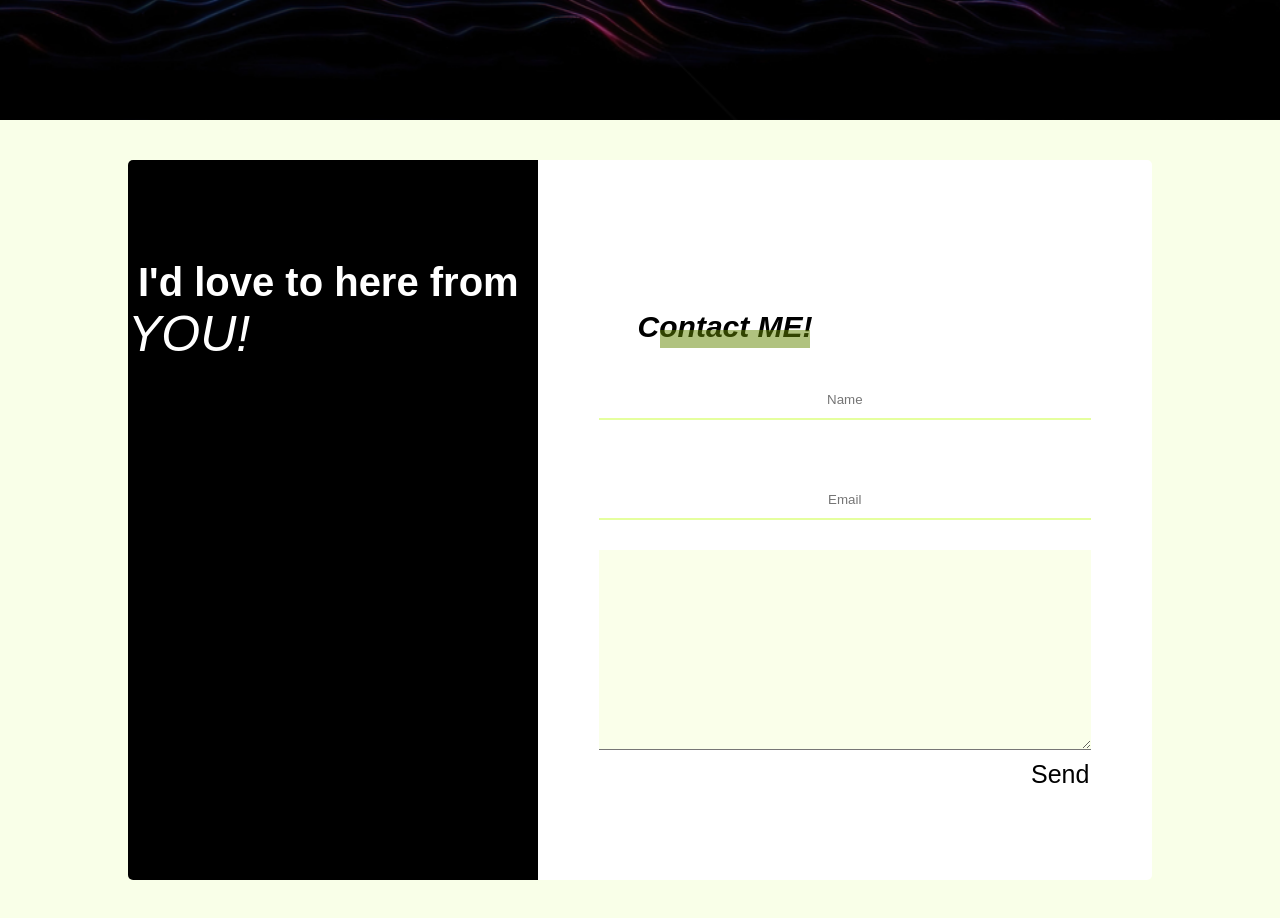
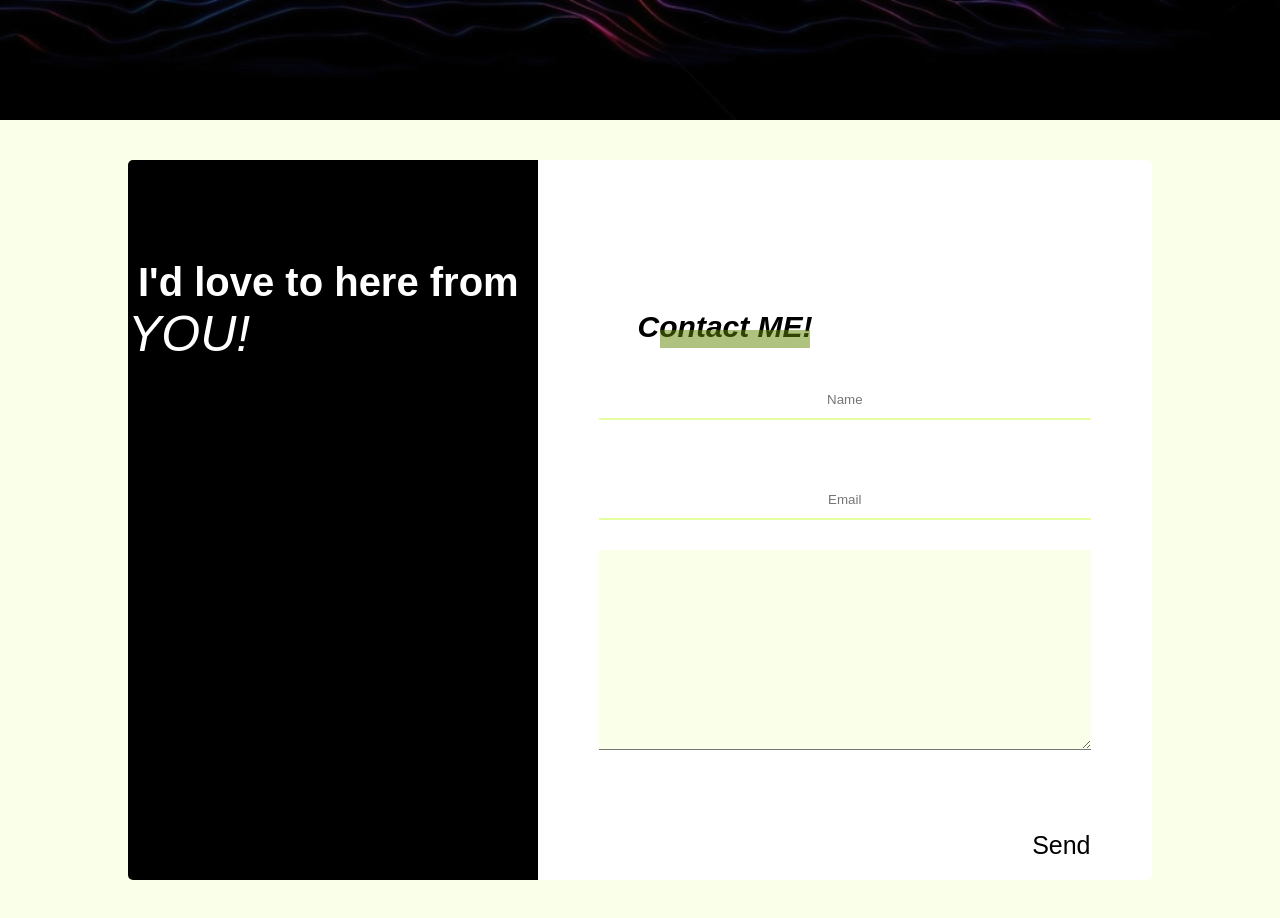
Before and after one commit to starboy011/portfolio, a React (Create React App) app in the folder frontend/portfolio/: page / in a window 1280 px wide. Shown: the part 3240-4158 px from the top of the page. Built offline with nearby package versions, Linux system fonts and the light colour scheme.

Commit message:
email integrated

```diff
--- a/frontend/portfolio/package.json
+++ b/frontend/portfolio/package.json
@@ -7,6 +7,7 @@
     "@testing-library/jest-dom": "^5.17.0",
     "@testing-library/react": "^13.4.0",
     "@testing-library/user-event": "^13.5.0",
+    "emailjs-com": "^3.2.0",
     "react": "^18.2.0",
     "react-dom": "^18.2.0",
     "react-scripts": "5.0.1",
--- a/frontend/portfolio/src/components/contact/Contact.css
+++ b/frontend/portfolio/src/components/contact/Contact.css
@@ -126,10 +126,13 @@
 }
 .beforesend{
     width: 150%;
+    background-color: aqua;
 }
 .send{
-    width: 100px;
-    height: 100px;
+    /* width: 100px; */
+    /* height: 100px; */
+    background-color: transparent;
+    border: none;
     font-size: 25px;
     color: black;
     transition: font-size  1s;
--- a/frontend/portfolio/src/components/contact/Contact.js
+++ b/frontend/portfolio/src/components/contact/Contact.js
@@ -1,6 +1,7 @@
 import React, { useRef } from "react";
 import emailjs from "@emailjs/browser";
-import "./Contact.css";
+import "./Contact.css"; // Importing CSS file if you need styling
+
 export const Contact = () => {
   const form = useRef();
 
@@ -22,6 +23,7 @@ export const Contact = () => {
   };
 
   return (
+    <form ref={form} onSubmit={sendEmail}>
       <div className="contactcontainer">
         <div className="formcontainer">
           <div className="contactimage">
@@ -40,17 +42,17 @@ export const Contact = () => {
             <div className="mail">
               <div className="contentcontainer">
                 <input
+                  placeholder="Name"
                   type="text"
                   name="user_name"
-                placeholder="Name"
                   className="name"
                 />
               </div>
               <div className="contentcontainer">
                 <input
+                  placeholder="Email"
                   type="email"
                   name="user_email"
-                placeholder="Email"
                   className="email"
                 />
               </div>
@@ -59,20 +61,15 @@ export const Contact = () => {
               </div>
               <div className="sendcontainer">
                 <div className="beforesend"></div>
-              <p className="send">Send</p>
+                <input type="submit" value="Send" className="send" />
               </div>
             </div>
           </div>
         </div>
-      {/* <form ref={form} onSubmit={sendEmail}>
-        <label>Name</label>
-        <input type="text" name="user_name" />
-        <label>Email</label>
-        <input type="email" name="user_email" />
-        <label>Message</label>
-        <textarea name="message" />
-        <input type="submit" value="Send" />
-      </form> */}
       </div>
+    </form>
   );
 };
+
+// .sendForm("service_ye0fs09", "template_i9qoaru", form.current, {
+//     publicKey: "DtuRo0tlW_Q5W7pk5",
```
Also changed, not shown: 1 other file (tests, documents, lock files or other folders). Lines whose indentation alone changed are shown as unchanged.
